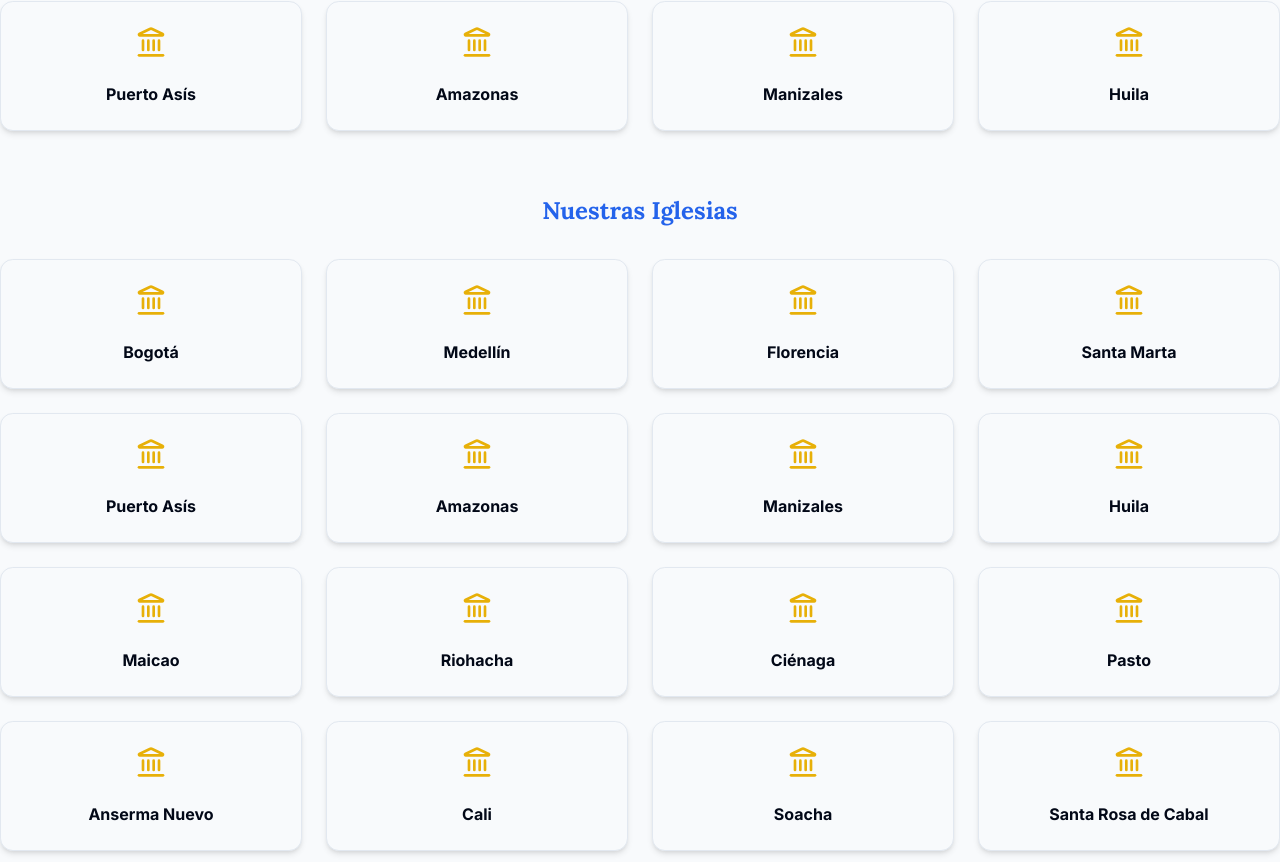
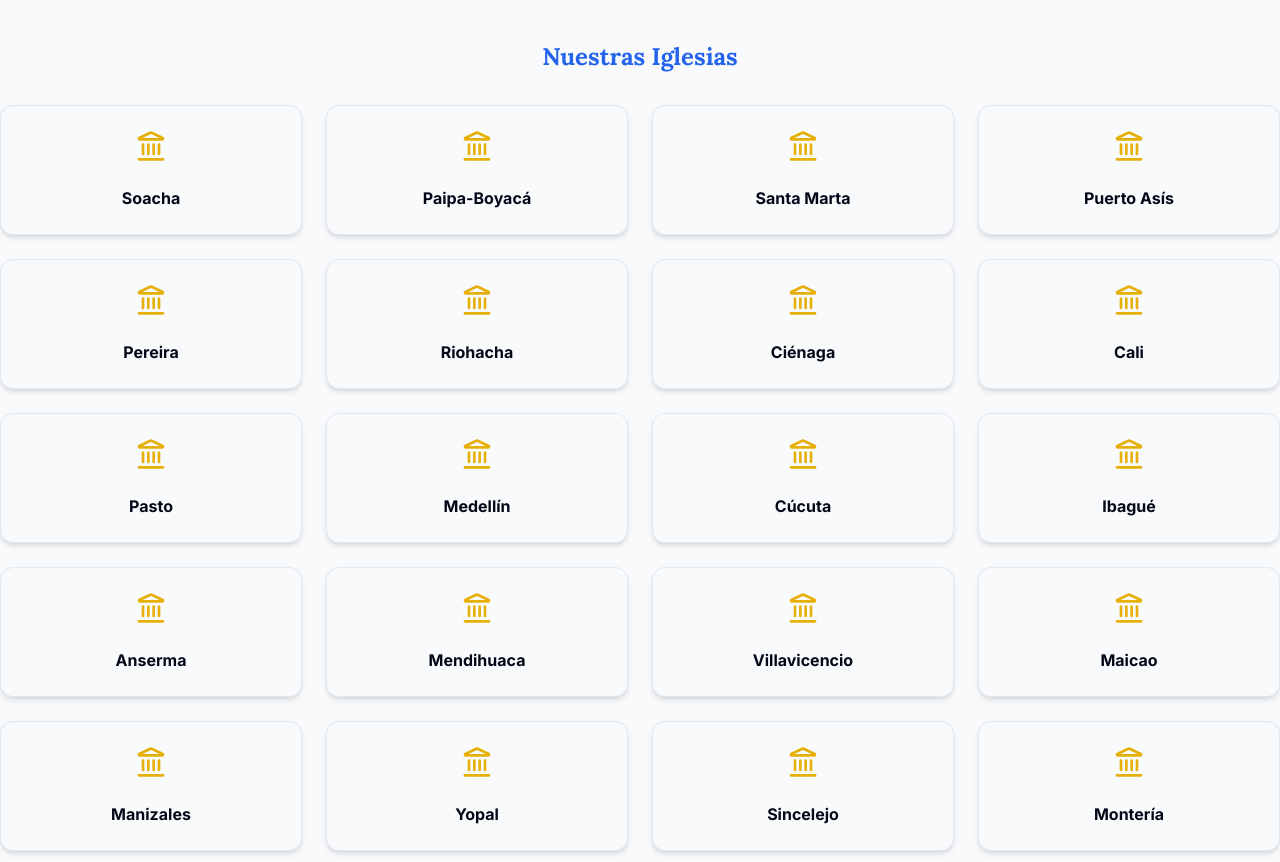
Before and after one commit to JobTR95/iduni-web, a Next.js app: page /santuarios in a window 1280 px wide. Shown: the part 538-1400 px from the top of the page. Built offline with nearby package versions, Linux system fonts and the light colour scheme.

Commit message:
feat: direcciones reales de santuarios e iglesias segun folleto

```diff
--- a/src/components/sections/sanctuaries.tsx
+++ b/src/components/sections/sanctuaries.tsx
@@ -5,115 +5,132 @@ import type { Sanctuary } from '@/components/ui/sanctuary-card';
 
 const sanctuariesList: Sanctuary[] = [
   {
-    name: 'Bogotá',
-    address: 'Calle Falsa 123, Bogotá, Colombia',
+    name: 'Sede Principal Bogotá',
+    address: 'Cra 19c #53-68, Barrio San Carlos, Bogotá',
     imageUrl: 'https://picsum.photos/seed/bogota/600/400',
+    mapsUrl: 'https://maps.google.com'
+  }
+];
+
+const churchesList: Sanctuary[] = [
+  {
+    name: 'Soacha',
+    address: 'Calle 9 #48K-61, Barrio Danubio, Soacha',
+    imageUrl: 'https://picsum.photos/seed/soacha/600/400',
     mapsUrl: 'https://maps.google.com'
   },
   {
-    name: 'Medellín',
-    address: 'Avenida Siempre Viva 742, Medellín, Colombia',
-    imageUrl: 'https://picsum.photos/seed/medellin/600/400',
-    mapsUrl: 'https://maps.google.com'
-  },
-  {
-    name: 'Florencia',
-    address: 'Carrera 10 # 5-50, Florencia, Colombia',
-    imageUrl: 'https://picsum.photos/seed/florencia/600/400',
+    name: 'Paipa-Boyacá',
+    address: 'Calle 21 #27-11, Barrio Sausalito',
+    imageUrl: 'https://picsum.photos/seed/paipa/600/400',
     mapsUrl: 'https://maps.google.com'
   },
   {
     name: 'Santa Marta',
-    address: 'Calle 22 # 8-30, Santa Marta, Colombia',
+    address: 'Mz 4 Casa 2, Vereda El Curval',
     imageUrl: 'https://picsum.photos/seed/santamarta/600/400',
     mapsUrl: 'https://maps.google.com'
   },
   {
     name: 'Puerto Asís',
-    address: 'Calle Principal, Puerto Asís, Colombia',
+    address: 'Barrio El Prado, Puerto Asís, Putumayo',
     imageUrl: 'https://picsum.photos/seed/puertoasis/600/400',
     mapsUrl: 'https://maps.google.com'
   },
   {
-    name: 'Amazonas',
-    address: 'Leticia, Amazonas, Colombia',
-    imageUrl: 'https://picsum.photos/seed/amazonas/600/400',
-    mapsUrl: 'https://maps.google.com'
-  },
-  {
-    name: 'Manizales',
-    address: 'Carrera 23 # 65-11, Manizales, Colombia',
-    imageUrl: 'https://picsum.photos/seed/manizales/600/400',
-    mapsUrl: 'https://maps.google.com'
-  },
-  {
-    name: 'Huila',
-    address: 'Neiva, Huila, Colombia',
-    imageUrl: 'https://picsum.photos/seed/huila/600/400',
-    mapsUrl: 'https://maps.google.com'
-  }
-];
-
-const churchesList: Sanctuary[] = [
-  ...sanctuariesList,
-  {
-    name: 'Maicao',
-    address: 'Calle 13 # 10-20, Maicao, Colombia',
-    imageUrl: 'https://picsum.photos/seed/maicao/600/400',
+    name: 'Pereira',
+    address: 'Carrera 6 #6-23N, Barrio Villavicencio (Antiguo Bavaria)',
+    imageUrl: 'https://picsum.photos/seed/pereira/600/400',
     mapsUrl: 'https://maps.google.com'
   },
   {
     name: 'Riohacha',
-    address: 'Calle 15 # 7-80, Riohacha, Colombia',
+    address: 'Carrera 14C Bis #36-25, Barrio Nuevo Milenio (Detrás del aeropuerto)',
     imageUrl: 'https://picsum.photos/seed/riohacha/600/400',
     mapsUrl: 'https://maps.google.com'
   },
   {
     name: 'Ciénaga',
-    address: 'Calle 8 # 11-1, Ciénaga, Colombia',
+    address: 'Calle 18, Kra 42, Barrio Los Girasoles, Ciénaga, Magdalena',
     imageUrl: 'https://picsum.photos/seed/cienaga/600/400',
     mapsUrl: 'https://maps.google.com'
   },
   {
+    name: 'Cali',
+    address: 'Carrera 41B #38-19, Barrio Antonio Nariño',
+    imageUrl: 'https://picsum.photos/seed/cali/600/400',
+    mapsUrl: 'https://maps.google.com'
+  },
+  {
     name: 'Pasto',
-    address: 'Carrera 25 # 18-09, Pasto, Colombia',
+    address: 'Cra 17E #13-40, Corregimiento de Jamondino, Pasto, Nariño',
     imageUrl: 'https://picsum.photos/seed/pasto/600/400',
     mapsUrl: 'https://maps.google.com'
   },
   {
-    name: 'Anserma Nuevo',
-    address: 'Plaza Principal, Anserma Nuevo, Colombia',
-    imageUrl: 'https://picsum.photos/seed/ansermanuevo/600/400',
+    name: 'Medellín',
+    address: 'Cll 48D #99B-183 Int 110, Barrio Juan XXIII',
+    imageUrl: 'https://picsum.photos/seed/medellin/600/400',
     mapsUrl: 'https://maps.google.com'
   },
   {
-    name: 'Cali',
-    address: 'Avenida 5N # 21-10, Cali, Colombia',
-    imageUrl: 'https://picsum.photos/seed/cali/600/400',
+    name: 'Cúcuta',
+    address: 'Calle 13 #11-20, Carlos Pizarro, Cúcuta (Sector puente rojo)',
+    imageUrl: 'https://picsum.photos/seed/cucuta/600/400',
     mapsUrl: 'https://maps.google.com'
   },
   {
-    name: 'Soacha',
-    address: 'Diagonal 30, Soacha, Colombia',
-    imageUrl: 'https://picsum.photos/seed/soacha/600/400',
+    name: 'Ibagué',
+    address: 'Calle 15 #11A-51, Ancón',
+    imageUrl: 'https://picsum.photos/seed/ibague/600/400',
     mapsUrl: 'https://maps.google.com'
   },
   {
-    name: 'Santa Rosa de Cabal',
-    address: 'Parque Principal, Santa Rosa de Cabal, Colombia',
-    imageUrl: 'https://picsum.photos/seed/santarosa/600/400',
+    name: 'Anserma',
+    address: 'Calle 7 #9-23, Barrio El Reposo',
+    imageUrl: 'https://picsum.photos/seed/anserma/600/400',
+    mapsUrl: 'https://maps.google.com'
+  },
+  {
+    name: 'Mendihuaca',
+    address: 'Kilómetro 48, Vía La Poza Encantada',
+    imageUrl: 'https://picsum.photos/seed/mendihuaca/600/400',
+    mapsUrl: 'https://maps.google.com'
+  },
+  {
+    name: 'Villavicencio',
+    address: 'Kr 33 #26A-22, Barrio San Marcos (Diagonal a Unicentro)',
+    imageUrl: 'https://picsum.photos/seed/villavicencio/600/400',
+    mapsUrl: 'https://maps.google.com'
+  },
+  {
+    name: 'Maicao',
+    address: 'Carrera 28 #6-61, Barrio Vincula Palacio',
+    imageUrl: 'https://picsum.photos/seed/maicao/600/400',
+    mapsUrl: 'https://maps.google.com'
+  },
+  {
+    name: 'Manizales',
+    address: 'Calle 50B N 39-09, Barrio Guamal',
+    imageUrl: 'https://picsum.photos/seed/manizales/600/400',
+    mapsUrl: 'https://maps.google.com'
+  },
+  {
+    name: 'Yopal',
+    address: 'Calle 60A #03A-04, Barrio Llano Lindo',
+    imageUrl: 'https://picsum.photos/seed/yopal/600/400',
+    mapsUrl: 'https://maps.google.com'
+  },
+  {
+    name: 'Sincelejo',
+    address: 'Cr 18G #46-4, Barrio Uribe Uribe',
+    imageUrl: 'https://picsum.photos/seed/sincelejo/600/400',
     mapsUrl: 'https://maps.google.com'
   },
   {
     name: 'Montería',
-    address: 'Carrera 2 # 32-25, Montería, Colombia',
+    address: 'Barrio Villa Los Alpes, Principal de la 22 (Diagonal a ferretería 1A)',
     imageUrl: 'https://picsum.photos/seed/monteria/600/400',
-    mapsUrl: 'https://maps.google.com'
-  },
-  {
-    name: 'Cúcuta',
-    address: 'Avenida 0, Cúcuta, Colombia',
-    imageUrl: 'https://picsum.photos/seed/cucuta/600/400',
     mapsUrl: 'https://maps.google.com'
   }
 ];
```
